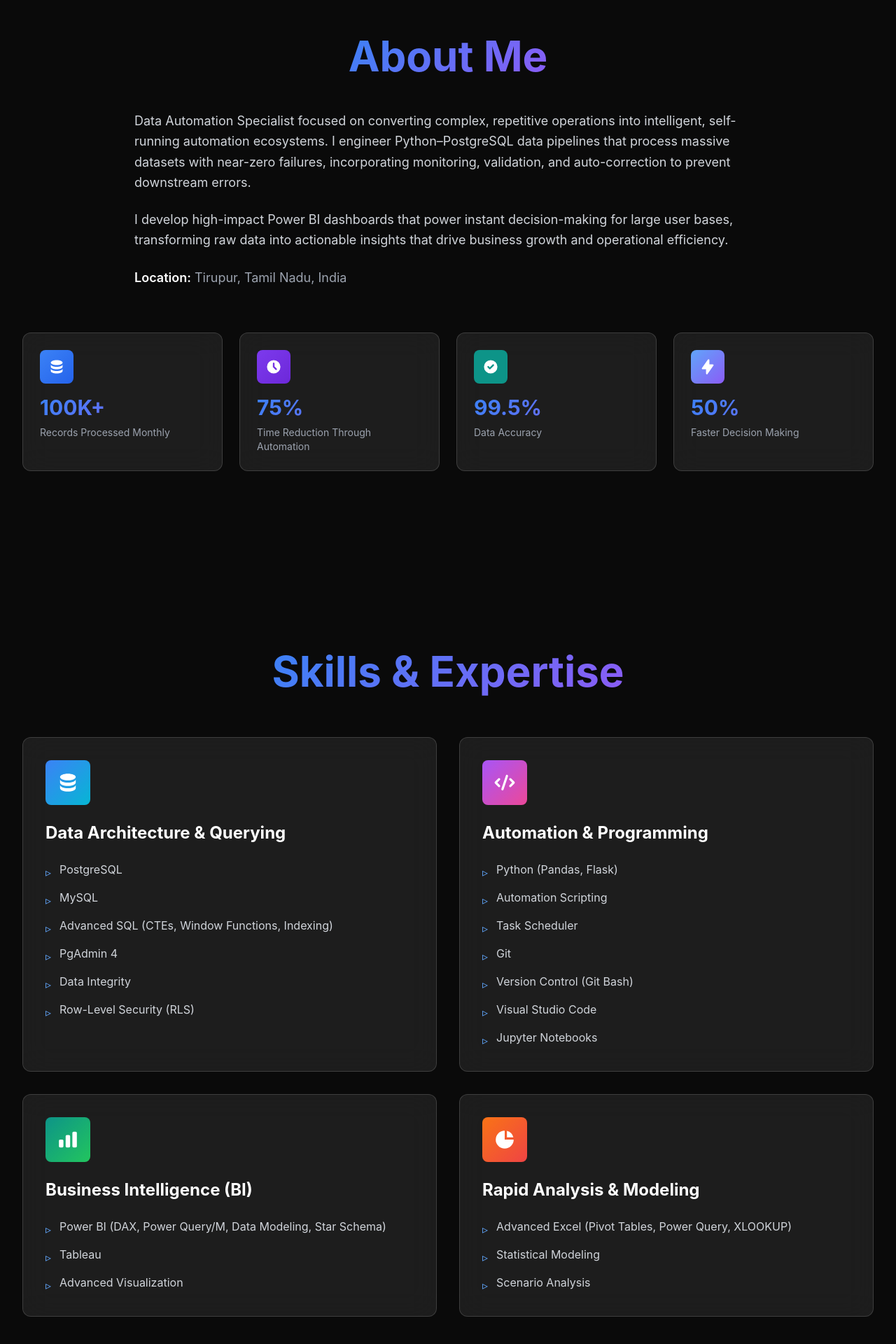
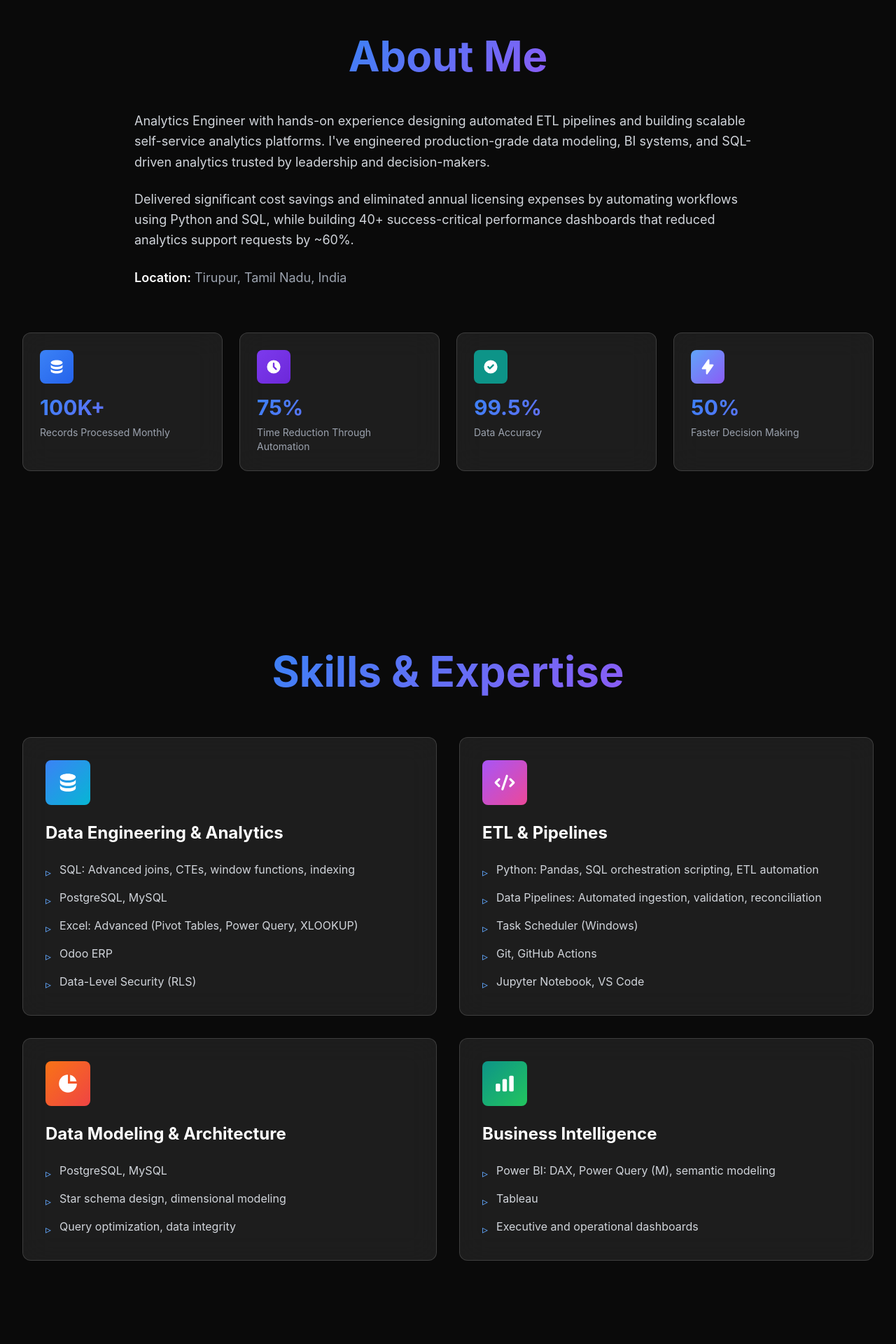
Before and after one commit to Mukesh7522/Portfolio, a Next.js app: page / in a window 1280 px wide. Shown: the part 878-2798 px from the top of the page at 70% size. Built offline with nearby package versions, Linux system fonts and the light colour scheme.

Commit message:
Analytics

```diff
--- a/components/About.tsx
+++ b/components/About.tsx
@@ -58,15 +58,14 @@ export default function About() {
             className="space-y-6 text-lg text-gray-300 leading-relaxed"
           >
             <p>
-              Data Automation Specialist focused on converting complex, repetitive operations into
-              intelligent, self-running automation ecosystems. I engineer Python–PostgreSQL data
-              pipelines that process massive datasets with near-zero failures, incorporating
-              monitoring, validation, and auto-correction to prevent downstream errors.
+              Analytics Engineer with hands-on experience designing automated ETL pipelines and building
+              scalable self-service analytics platforms. I've engineered production-grade data modeling,
+              BI systems, and SQL-driven analytics trusted by leadership and decision-makers.
             </p>
             <p>
-              I develop high-impact Power BI dashboards that power instant decision-making for large
-              user bases, transforming raw data into actionable insights that drive business growth
-              and operational efficiency.
+              Delivered significant cost savings and eliminated annual licensing expenses by
+              automating workflows using Python and SQL, while building 40+ success-critical
+              performance dashboards that reduced analytics support requests by ~60%.
             </p>
             <p className="text-gray-400">
               <span className="font-semibold text-white">Location:</span> Tirupur, Tamil Nadu, India
--- a/components/Education.tsx
+++ b/components/Education.tsx
@@ -7,13 +7,13 @@ import { HiAcademicCap, HiBadgeCheck } from 'react-icons/hi';
 
 const education = [
   {
-    degree: 'Data Analytics',
+    degree: 'Professional Certificate in Data Analytics',
     institution: 'ExcelR Institute',
     location: 'Bengaluru',
     duration: '08/2023 – 04/2024',
   },
   {
-    degree: 'BSc Computer Systems & Design',
+    degree: 'Bsc Computer Systems & Design',
     institution: 'PSG College of Technology',
     location: 'Coimbatore',
     duration: '06/2018 – 05/2021',
--- a/components/Hero.tsx
+++ b/components/Hero.tsx
@@ -133,7 +133,7 @@ export default function Hero() {
               animate={{ opacity: 1, y: 0 }}
               transition={{ delay: 0.4, duration: 0.8 }}
             >
-              Data Analyst
+              Analytics Engineer | Data Analyst
             </motion.h2>
 
             <motion.p
--- a/components/Skills.tsx
+++ b/components/Skills.tsx
@@ -13,50 +13,47 @@ import {
 const skillCategories = [
   {
     icon: HiDatabase,
-    title: 'Data Architecture & Querying',
+    title: 'Data Engineering & Analytics',
     skills: [
-      'PostgreSQL',
-      'MySQL',
-      'Advanced SQL (CTEs, Window Functions, Indexing)',
-      'PgAdmin 4',
-      'Data Integrity',
-      'Row-Level Security (RLS)',
+      'SQL: Advanced joins, CTEs, window functions, indexing',
+      'PostgreSQL, MySQL',
+      'Excel: Advanced (Pivot Tables, Power Query, XLOOKUP)',
+      'Odoo ERP',
+      'Data-Level Security (RLS)',
     ],
     gradient: 'from-blue-500 to-cyan-500',
   },
   {
     icon: HiCode,
-    title: 'Automation & Programming',
+    title: 'ETL & Pipelines',
     skills: [
-      'Python (Pandas, Flask)',
-      'Automation Scripting',
-      'Task Scheduler',
-      'Git',
-      'Version Control (Git Bash)',
-      'Visual Studio Code',
-      'Jupyter Notebooks',
+      'Python: Pandas, SQL orchestration scripting, ETL automation',
+      'Data Pipelines: Automated ingestion, validation, reconciliation',
+      'Task Scheduler (Windows)',
+      'Git, GitHub Actions',
+      'Jupyter Notebook, VS Code',
     ],
     gradient: 'from-purple-500 to-pink-500',
   },
   {
+    icon: HiChartPie,
+    title: 'Data Modeling & Architecture',
+    skills: [
+      'PostgreSQL, MySQL',
+      'Star schema design, dimensional modeling',
+      'Query optimization, data integrity',
+    ],
+    gradient: 'from-orange-500 to-red-500',
+  },
+  {
     icon: HiChartBar,
-    title: 'Business Intelligence (BI)',
+    title: 'Business Intelligence',
     skills: [
-      'Power BI (DAX, Power Query/M, Data Modeling, Star Schema)',
+      'Power BI: DAX, Power Query (M), semantic modeling',
       'Tableau',
-      'Advanced Visualization',
+      'Executive and operational dashboards',
     ],
     gradient: 'from-teal-500 to-green-500',
-  },
-  {
-    icon: HiChartPie,
-    title: 'Rapid Analysis & Modeling',
-    skills: [
-      'Advanced Excel (Pivot Tables, Power Query, XLOOKUP)',
-      'Statistical Modeling',
-      'Scenario Analysis',
-    ],
-    gradient: 'from-orange-500 to-red-500',
   },
 ];
 
--- a/next.config.js
+++ b/next.config.js
@@ -1,8 +1,12 @@
 /** @type {import('next').NextConfig} */
+const isProd = process.env.NODE_ENV === 'production'
+
 const nextConfig = {
   output: 'export',
-  basePath: '/Portfolio',
-  assetPrefix: '/Portfolio/',
+  // Only use basePath in production (for GitHub Pages)
+  // In development, run at root for easier testing
+  basePath: isProd ? '/Portfolio' : '',
+  assetPrefix: isProd ? '/Portfolio/' : '',
   images: {
     unoptimized: true,
   },
```
Also changed, not shown: 2 other files (tests, documents, lock files or other folders).
